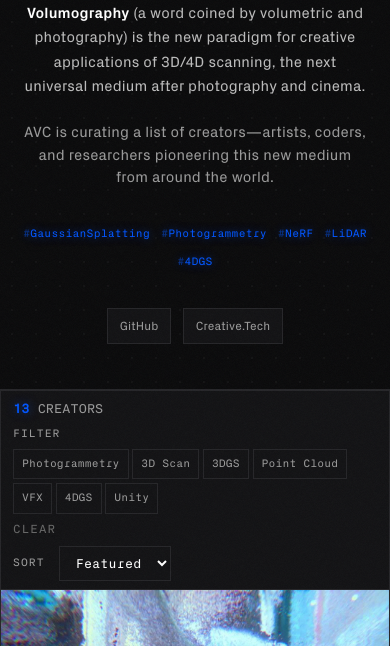
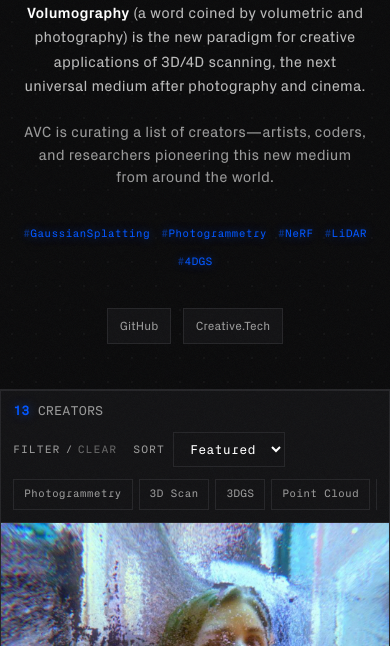
Before and after one commit to nixliuxin/Awesome-Volumography-Creators, a website built with Vite: page website/index.html in a window 390 px wide. Shown: the part 134-780 px from the top of the page. Built offline with nearby package versions, Linux system fonts and the light colour scheme.

Commit message:
style: optimize filter bar layout
- Move CLEAR next to FILTER label
- Make tags horizontally scrollable (no wrap)
- Reduce mobile height significantly

```diff
--- a/website/index.html
+++ b/website/index.html
@@ -58,14 +58,12 @@
                             <span id="results-number">0</span> CREATORS
                         </div>
                         <div class="filter-controls">
-                            <div class="filter-group">
+                            <div class="filter-header">
                                 <span class="filter-label">FILTER</span>
-                                <div id="tag-filters" class="flex flex-wrap gap-1 md:gap-2">
-                                    <!-- Tags injected by JS -->
-                                </div>
+                                <span class="filter-divider">/</span>
                                 <button id="reset-filters" class="filter-reset">CLEAR</button>
                             </div>
-                            <div class="filter-group">
+                            <div class="sort-group">
                                 <span class="filter-label">SORT</span>
                                 <select id="sort-select" class="sort-select">
                                     <option value="priority">Featured</option>
@@ -76,6 +74,9 @@
                                     <option value="random">Shuffle</option>
                                 </select>
                             </div>
+                        </div>
+                        <div id="tag-filters" class="tag-filters-scroll">
+                            <!-- Tags injected by JS -->
                         </div>
                     </div>
                 </div>
--- a/website/style.css
+++ b/website/style.css
@@ -582,56 +582,48 @@
     }
 
     .filter-content {
-        padding: 10px 16px;
+        padding: 12px 16px;
+        display: flex;
+        flex-direction: column;
+        gap: 10px;
     }
 
     @media (max-width: 480px) {
         .filter-content {
-            padding: 8px 12px;
+            padding: 10px 12px;
+            gap: 8px;
         }
     }
 
     .filter-row {
         display: flex;
         flex-wrap: wrap;
-        gap: 12px 16px;
+        gap: 12px 20px;
         align-items: center;
         justify-content: space-between;
     }
 
     .filter-controls {
         display: flex;
-        flex-wrap: wrap;
-        gap: 8px 16px;
+        gap: 16px;
         align-items: center;
     }
 
-    @media (max-width: 768px) {
-        .filter-row {
-            gap: 8px 12px;
-        }
-        .filter-controls {
-            gap: 8px 12px;
-        }
+    .filter-header {
+        display: flex;
+        align-items: center;
+        gap: 6px;
     }
 
-    @media (max-width: 480px) {
-        .filter-row {
-            flex-direction: column;
-            align-items: flex-start;
-            gap: 8px;
-        }
-        .filter-controls {
-            width: 100%;
-            justify-content: space-between;
-        }
+    .filter-divider {
+        color: var(--color-text-dim);
+        font-size: 11px;
     }
 
-    .filter-group {
+    .sort-group {
         display: flex;
-        flex-wrap: wrap;
-        gap: 6px;
         align-items: center;
+        gap: 8px;
     }
 
     .filter-label {
@@ -640,7 +632,20 @@
         font-family: 'PxGroteskMono', monospace;
         text-transform: uppercase;
         letter-spacing: 0.1em;
-        margin-right: 8px;
+    }
+
+    /* Tags horizontal scroll container */
+    .tag-filters-scroll {
+        display: flex;
+        gap: 6px;
+        overflow-x: auto;
+        scrollbar-width: none;
+        -ms-overflow-style: none;
+        padding-bottom: 2px;
+    }
+
+    .tag-filters-scroll::-webkit-scrollbar {
+        display: none;
     }
 
     .filter-btn {
@@ -653,12 +658,14 @@
         cursor: pointer;
         transition: all 0.2s;
         font-family: 'PxGroteskMono', monospace;
+        white-space: nowrap;
+        flex-shrink: 0;
     }
 
     @media (max-width: 480px) {
         .filter-btn {
             font-size: 11px;
-            padding: 6px 8px;
+            padding: 6px 10px;
         }
     }
 
@@ -675,7 +682,7 @@
     }
 
     .filter-reset {
-        font-size: 12px;
+        font-size: 11px;
         color: var(--color-text-muted);
         background: none;
         border: none;
@@ -683,6 +690,7 @@
         font-family: 'PxGroteskMono', monospace;
         text-transform: uppercase;
         letter-spacing: 0.1em;
+        transition: color 0.2s;
     }
 
     .filter-reset:hover {
```
Lines whose indentation alone changed are shown as unchanged.
